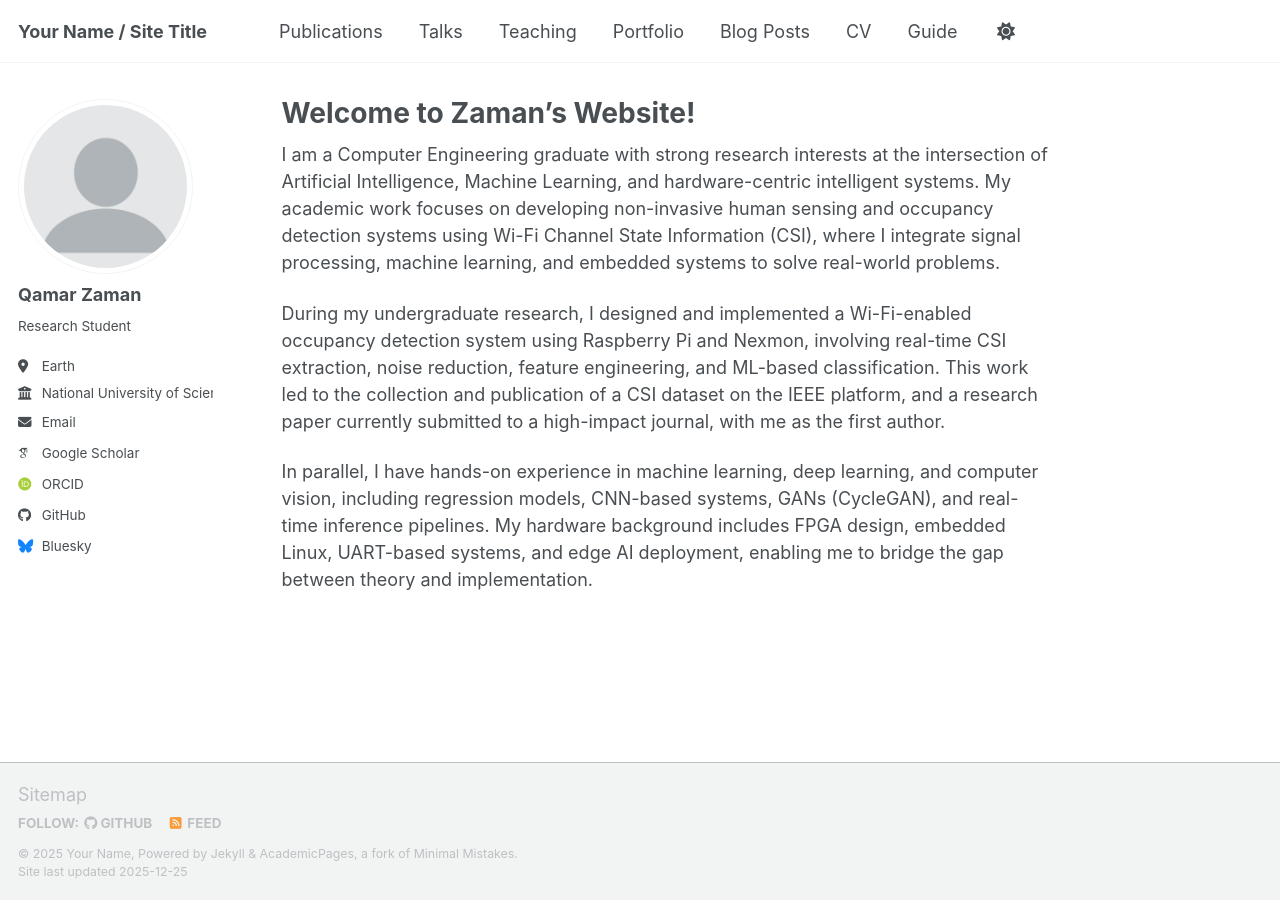
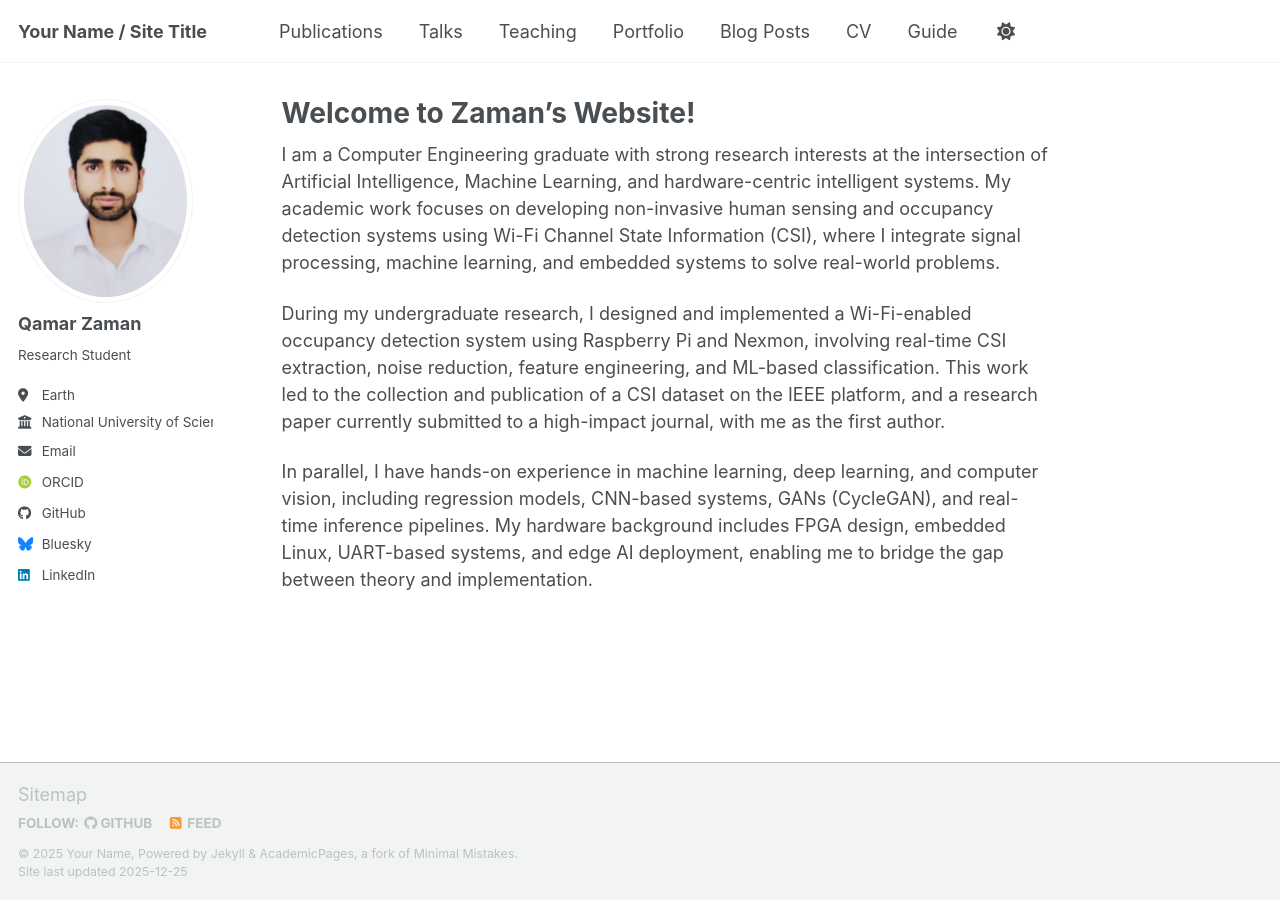
Before and after one commit to qzaman243/qzaman243.github.io, a Jekyll site: the page built from _pages/about.md, in a window 1280 px wide. Built offline with Jekyll 4.4.1, drawn with Linux system fonts in a browser that asks for light colours; some web fonts are replaced; a script bundle is joined from its source files by our own code; library files that are not in the unit come from our copies.

Commit message:
Update author avatar and social links in config

```diff
--- a/_config.yml
+++ b/_config.yml
@@ -23,7 +23,7 @@ repository               : "academicpages/academicpages.github.io"
 #               Additional customization can be done by editing /_includes/author-profile.html
 author:
   # Biographic information
-  avatar           : "profile.png"
+  avatar           : "Author 1.png"
   name             : "Qamar Zaman"
   pronouns         : # example: "He/him"
   bio              : "Research Student"
@@ -35,7 +35,7 @@ author:
   # Academic websites
   academia         : # URL
   arxiv            : # URL - Update with the correct link to your profile
-  googlescholar    : "https://scholar.google.com/citations?user=PS_CX0AAAAAJ"
+  googlescholar    :
   inspire-hep      : # URL
   impactstory      : # URL
   orcid            : "https://orcid.org/0009-0004-0467-902X"
@@ -66,7 +66,7 @@ author:
   keybase          : # Username
   instagram        : # Username
   lastfm           : # Username
-  linkedin         : # https://www.linkedin.com/in/qamar-zaman-0b5876203/
+  linkedin         : "https://www.linkedin.com/in/qamar-zaman-0b5876203/"
   mastodon         : # URL
   medium           : # URL
   pinterest        : # Username
```
